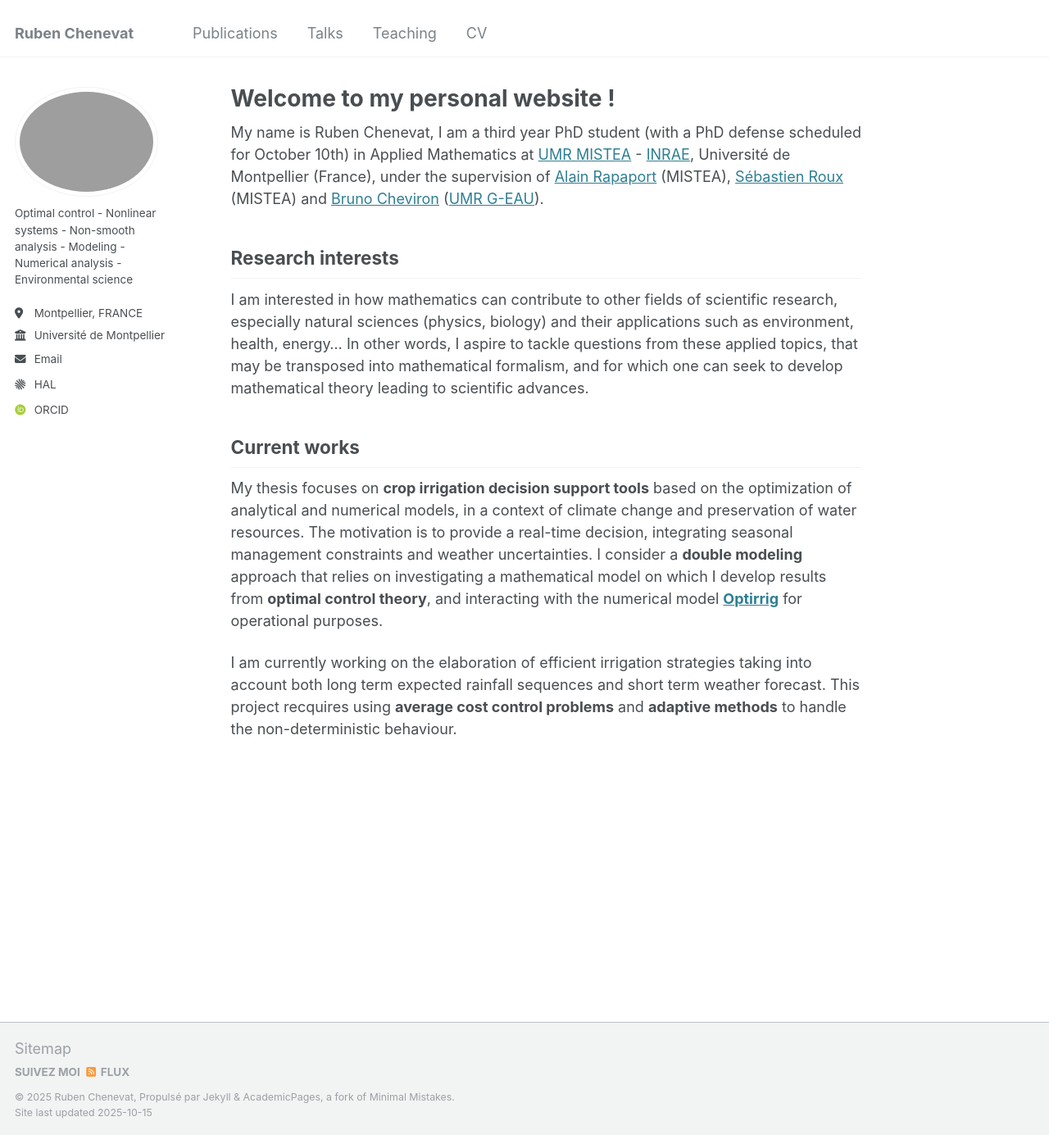
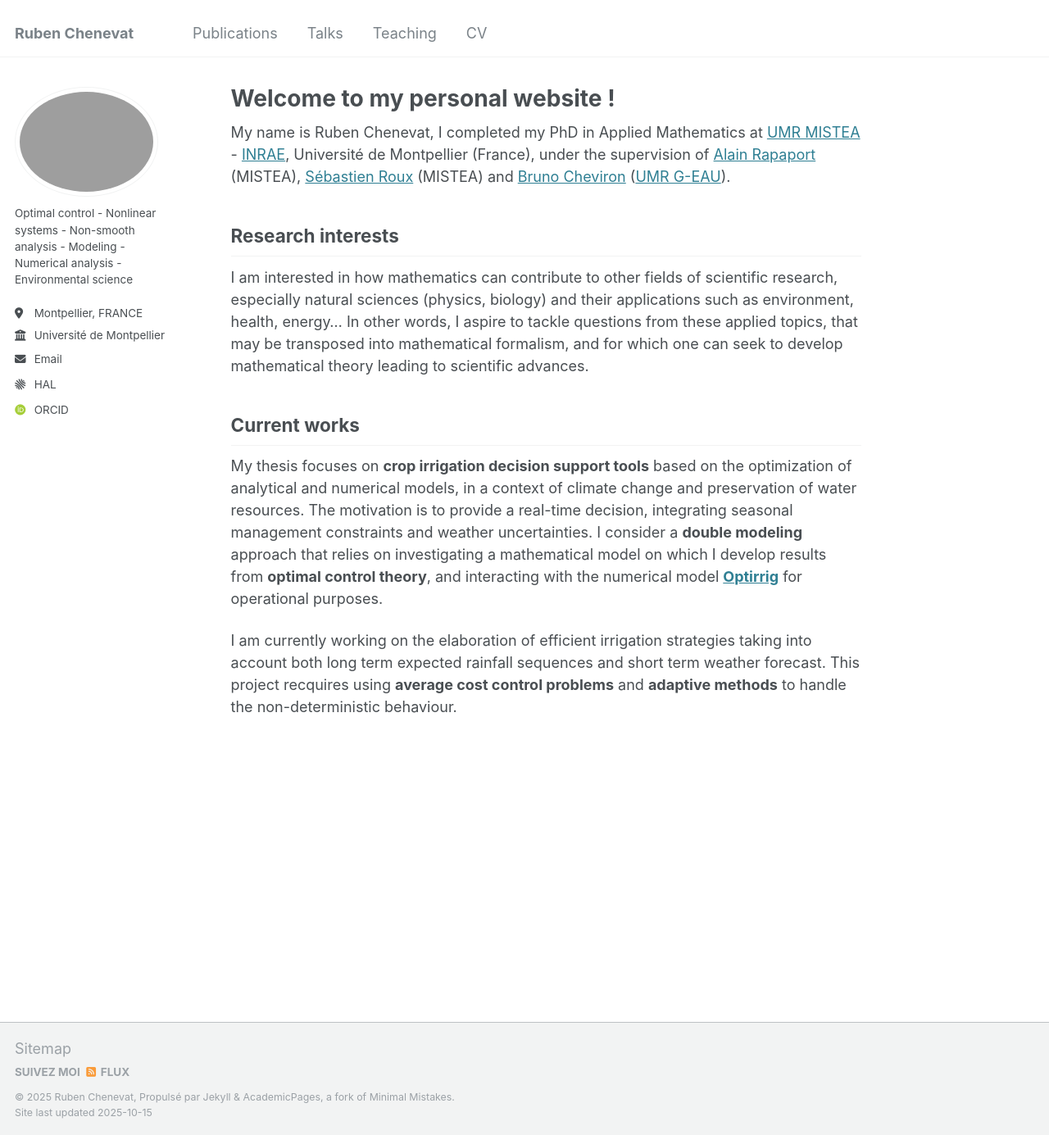
Before and after one commit to rubenchenevat/rubenchenevat.github.io, a Jekyll site: the page built from _pages/about.md, in a window 1280 px wide and 1385 px high. Shown: the whole window at 82% size. Built offline with Jekyll 4.4.1, drawn with Linux system fonts in a browser that asks for light colours; some web fonts are replaced.

Commit message:
Update about.md

```diff
--- a/_pages/about.md
+++ b/_pages/about.md
@@ -7,7 +7,7 @@ redirect_from:
   - /about.html
 ---
 
-My name is Ruben Chenevat, I am a third year PhD student (with a PhD defense scheduled for October 10th) in Applied Mathematics at [UMR MISTEA](https://eng-mistea.montpellier.hub.inrae.fr/) - [INRAE](https://www.inrae.fr/en), Université de Montpellier (France), under the supervision of [Alain Rapaport](https://sites.google.com/site/alainrapaport/) (MISTEA), [Sébastien Roux](https://www.researchgate.net/profile/Sebastien-Roux-2) (MISTEA) and [Bruno Cheviron](https://www.researchgate.net/profile/Bruno-Cheviron) ([UMR G-EAU](https://www.g-eau.fr/index.php/en/)).
+My name is Ruben Chenevat, I completed my PhD in Applied Mathematics at [UMR MISTEA](https://eng-mistea.montpellier.hub.inrae.fr/) - [INRAE](https://www.inrae.fr/en), Université de Montpellier (France), under the supervision of [Alain Rapaport](https://sites.google.com/site/alainrapaport/) (MISTEA), [Sébastien Roux](https://www.researchgate.net/profile/Sebastien-Roux-2) (MISTEA) and [Bruno Cheviron](https://www.researchgate.net/profile/Bruno-Cheviron) ([UMR G-EAU](https://www.g-eau.fr/index.php/en/)).
 
 
 Research interests
```
